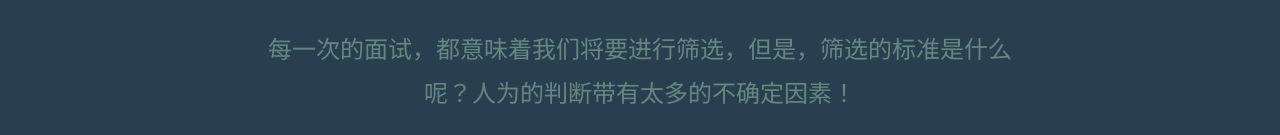
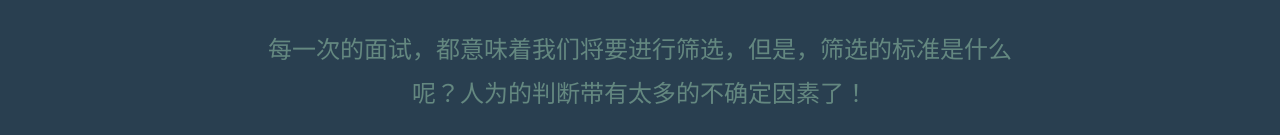
Before and after one commit to liuer99cn/lanuchschool-exercises, a plain HTML site: page Learn-to-code-html-css/Lesson10/index.html in a window 1280 px wide. Shown: the part 315-450 px from the top of the page. Drawn offline with Linux system fonts and the light colour scheme.

```diff
--- a/Learn-to-code-html-css/Lesson10/index.html
+++ b/Learn-to-code-html-css/Lesson10/index.html
@@ -25,7 +25,7 @@
 <section class="hero container">
 
 	<h2>Dedicated to the Craft of Building Websites</h2>
-	<p>每一次的面试，都意味着我们将要进行筛选，但是，筛选的标准是什么呢？人为的判断带有太多的不确定因素！</p>
+	<p>每一次的面试，都意味着我们将要进行筛选，但是，筛选的标准是什么呢？人为的判断带有太多的不确定因素了！</p>
 	<a class="btn btn-alt" href="register.html">立刻注册</a>
 	<a class="btn btn-alt" href="register.html">Push Me</a>
 </section>
```
